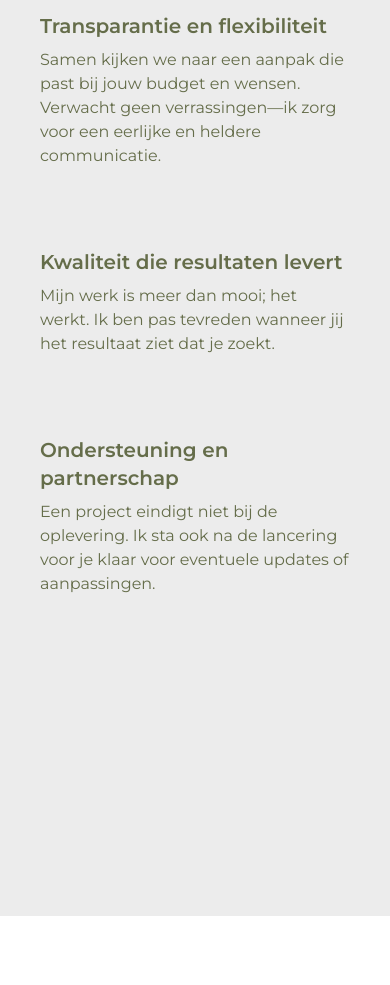
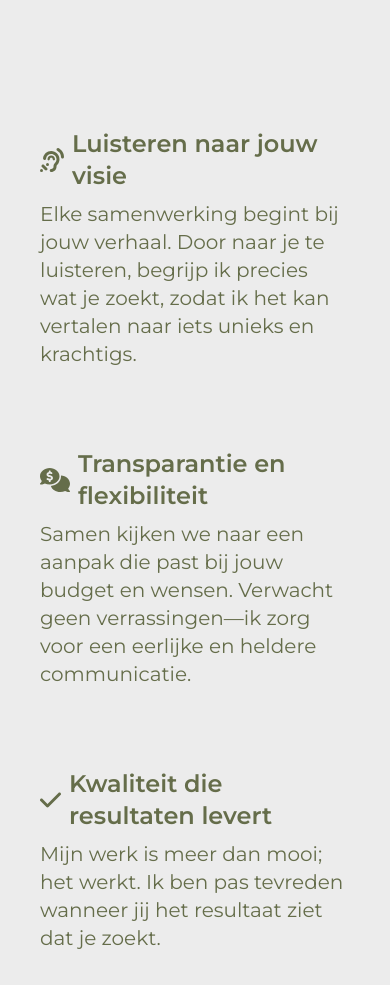
Before and after one commit to pgm-teynyuse/cereuscreative, a Nuxt app: page / in a window 390 px wide. Shown: the part 4080-5065 px from the top of the page. Built offline with nearby package versions, Linux system fonts and the light colour scheme.

Commit message:
Fix portfolio page

```diff
--- a/components/Headers/ProjectsHome.vue
+++ b/components/Headers/ProjectsHome.vue
@@ -1,17 +1,18 @@
 <template>
-  <div class="bg-white pt-40">
-    <div class="flex relative justify-between">
-      <div class="absolute left-0 lg:left-9 lg:-mt-4 mt-4 md:-mt-6">
-        <h2 class="text-7xl md:text-9xl text-darkgreen">
-          <span class="font-semibold">Projecten</span>
-        </h2>
-      </div>
-      <div class="absolute hidden md:hidden lg:block right-9">
+  <div class="bg-white
+  mb-96 pt-40">
+      <div class="flex p-10 justify-between  flex-col lg:flex-row md:flex-col md:items-start lg:items-center ">
+        <div>
+        <h1 class="lg:text-6xl text-4xl mb-5  text-darkgreen">
+          Recente<br><span class=" font-semibold italic">Projecten</span>
+        </h1>
+    </div>
+      <div class="md:hidden hidden lg:block">
         <NuxtLink
           to="/portfolio"
-          class="hover:bg-lightgreen px-2 py-3 text-darkgreen border border-darkgreen ease-out duration-500 transform text-xl"
+          class="hover:bg-lightgreen px-2 py-3  text-darkgreen border border-darkgreen ease-out duration-500 transform text-xl"
         >
-          Bekijk de projecten
+          Alle projecten
         </NuxtLink>
       </div>
     </div>
--- a/components/Headers/WhyMe.vue
+++ b/components/Headers/WhyMe.vue
@@ -1,6 +1,6 @@
 <template>
   <div
-    class="p-10 pt-40 pb-40 mb-40 items-start md:items-center gap-32 flex flex-col md:flex-row"
+    class="p-10 pt-40 pb-40 mb-40 mt-40 items-start md:items-start gap-32 flex flex-col md:flex-col"
   >
     <div class="">
       <h2 class="text-6xl mb-5 text-darkgreen">
@@ -10,10 +10,16 @@
 
     <div class="grid w-full md:grid-cols-2 gap-20 lg:grid-cols-2 flex-grow">
       <div class="flex flex-col">
-        <h4 class="text-xl font-semibold text-darkgreen">
+        <div class="flex gap-2 items-center">
+                <font-awesome-icon
+          :icon="['fas', 'ear-listen']"
+          class="text-2xl  text-darkgreen "
+        />
+        <h4 class="text-2xl font-semibold text-darkgreen">
           Luisteren naar jouw visie
         </h4>
-        <p class="text-darkgreen mt-2">
+        </div>
+        <p class="text-darkgreen text-xl mt-2">
           Elke samenwerking begint bij jouw verhaal. Door naar je te luisteren,
           begrijp ik precies wat je zoekt, zodat ik het kan vertalen naar iets
           unieks en krachtigs.
@@ -21,10 +27,16 @@
       </div>
 
       <div class="flex flex-col">
-        <h4 class="text-xl font-semibold text-darkgreen">
+        <div class="flex gap-2 items-center">
+                <font-awesome-icon
+          :icon="['fas', 'comments-dollar']"
+          class="text-2xl  text-darkgreen "
+        />
+        <h4 class="text-2xl font-semibold text-darkgreen">
           Transparantie en flexibiliteit
         </h4>
-        <p class="text-darkgreen mt-2">
+        </div>
+        <p class="text-darkgreen text-xl mt-2">
           Samen kijken we naar een aanpak die past bij jouw budget en wensen.
           Verwacht geen verrassingen—ik zorg voor een eerlijke en heldere
           communicatie.
@@ -32,20 +44,32 @@
       </div>
 
       <div class="flex flex-col">
-        <h4 class="text-xl font-semibold text-darkgreen">
+        <div class="flex gap-2 items-center">
+                <font-awesome-icon
+          :icon="['fas', 'check']"
+          class="text-2xl  text-darkgreen "
+        />
+        <h4 class="text-2xl font-semibold text-darkgreen">
           Kwaliteit die resultaten levert
         </h4>
-        <p class="text-darkgreen mt-2">
+        </div>
+        <p class="text-darkgreen text-xl mt-2">
           Mijn werk is meer dan mooi; het werkt. Ik ben pas tevreden wanneer jij
           het resultaat ziet dat je zoekt.
         </p>
       </div>
 
       <div class="flex flex-col">
-        <h4 class="text-xl font-semibold text-darkgreen">
+        <div class="flex gap-2 items-center">
+                <font-awesome-icon
+          :icon="['fas', 'handshake-angle']"
+          class="text-2xl  text-darkgreen "
+        />
+        <h4 class="text-2xl  font-semibold text-darkgreen">
           Ondersteuning en partnerschap
         </h4>
-        <p class="text-darkgreen mt-2">
+        </div>
+        <p class="text-darkgreen text-xl mt-2">
           Een project eindigt niet bij de oplevering. Ik sta ook na de lancering
           voor je klaar voor eventuele updates of aanpassingen.
         </p>
--- a/components/Items/StepsMobile.vue
+++ b/components/Items/StepsMobile.vue
@@ -24,7 +24,7 @@
         </h3>
       </div>
       <p
-        class="ml-4 text-lg mt-2 mb-2 h-36 border-l-[5px] border-darkgreen pl-5 text-darkgreen"
+        class="ml-4 text-lg mt-2 mb-2 h-48 border-l-[5px] border-darkgreen pl-5 text-darkgreen"
       >
         We starten met een kennismaking om jouw doelen, visie en doelgroep te
         begrijpen. Dit vormt de basis voor een sterk ontwerp en een effectieve
@@ -43,7 +43,7 @@
         </h3>
       </div>
       <p
-        class="ml-4 mt-2 text-lg mb-2 h-36 border-l-[5px] border-darkgreen pl-5 text-darkgreen"
+        class="ml-4 mt-2 text-lg mb-2 h-48 border-l-[5px] border-darkgreen pl-5 text-darkgreen"
       >
         Op basis van onze gesprekken werk ik een creatief concept uit. Dit omvat
         de eerste ontwerpen voor je merk of website, zodat je een helder beeld
@@ -62,7 +62,7 @@
         </h3>
       </div>
       <p
-        class="ml-4 mt-2 text-lg mb-2 h-36 border-l-[5px] border-darkgreen pl-5 text-darkgreen"
+        class="ml-4 mt-2 text-lg mb-2 h-48 border-l-[5px] border-darkgreen pl-5 text-darkgreen"
       >
         In deze fase breng ik het concept tot leven. Ik werk aan de visuele
         identiteit of het webdesign, waarbij ik oog heb voor detail en
@@ -81,7 +81,7 @@
         </h3>
       </div>
       <p
-        class="ml-4 mt-2 text-lg mb-2 h-36 border-l-[5px] border-darkgreen pl-5 text-darkgreen"
+        class="ml-4 mt-2 text-lg mb-2 h-48 border-l-[5px] border-darkgreen pl-5 text-darkgreen"
       >
         We doorlopen samen de ontwerpen en ik verwerk jouw feedback om te zorgen
         dat alles perfect aansluit bij jouw wensen.
--- a/components/Items/WorkWithMe.vue
+++ b/components/Items/WorkWithMe.vue
@@ -1,9 +1,9 @@
 <template>
   <div class="p-10 bg-white pt-40 pb-40">
-    <div class=" border-lightgreen">
+    <div >
       <div class="flex justify-between flex-col lg:flex-row md:flex-col md:items-start lg:items-center ">
         <div>
-        <h1 class="text-4xl mb-5 font-semibold italic text-darkgreen">
+        <h1 class="lg:text-6xl text-4xl mb-5 font-semibold italic text-darkgreen">
           Samenwerken
         </h1>
         <p class="text-maingreen text-xl pb-10 ">
--- a/pages/index.vue
+++ b/pages/index.vue
@@ -6,7 +6,6 @@
     <WhyMe />
     <WorkWithMe />
     <ProjectsHome />
-    <Testimonial />
   </div>
 </template>
 
--- a/pages/portfolio/index.vue
+++ b/pages/portfolio/index.vue
@@ -1,7 +1,37 @@
 <template>
-  <div class="p-10">
-    <h1 class="text-5xl font-semibold text-darkgreen">Projecten</h1>
-    <!-- Hier kun je een lijst van projecten tonen -->
+  <div class="p-10 mb-96">
+    <h1 class="text-5xl font-semibold text-darkgreen">Portfolio</h1>
+    <div class="grid grid-cols-1 mt-16  sm:grid-cols-2 lg:grid-cols-3">
+      <div
+        v-for="project in projects"
+        :key="project.id"
+        class="relative group w-full h-96 overflow-hidden text-darkgreen"
+      >
+        <NuxtLink
+          :to="`/portfolio/${project.slug}`"
+          class="block w-full h-full"
+        >
+          <div
+            class="w-full h-full transition-transform duration-300 group-hover:scale-105"
+          >
+            <img
+              class="w-full h-full object-cover transition-opacity duration-300"
+              :src="project.image ? project.image : '/images/covers/noimage.jpg'"
+              alt="project image"
+            />
+          </div>
+          <div
+            :style="{ backgroundColor: project.hoverColor }"
+            class="absolute inset-0 bg-opacity-0 flex flex-col items-center justify-center opacity-80 md:opacity-0 md:group-hover:opacity-100 transition-opacity duration-300"
+          >
+            <h3 class="text-4xl font-semibold text-white">
+              {{ project.title }}
+            </h3>
+            <p class="text-xl text-white mt-2">{{ project.description }}</p>
+          </div>
+        </NuxtLink>
+      </div>
+    </div>
   </div>
 </template>
 
@@ -9,7 +39,32 @@
 export default {
   data() {
     return {
-      // Eventueel een lijst van projecten
+      projects: [
+        {
+          id: 1,
+          title: 'Quibo',
+          slug: 'quibo',
+          image: '/images/covers/project1.jpg',
+          description: 'Boekenruil platform',
+          hoverColor: '#283F8B', // Unieke kleur voor dit project
+        },
+        {
+          id: 2,
+          title: 'Sweet Tooth',
+          slug: 'sweet-tooth',
+          image: '/images/covers/project2.jpg',
+          description: 'Bakkerij',
+          hoverColor: '#DAC8B2', // Unieke kleur voor dit project
+        },
+        {
+          id: 3,
+          title: 'Studio T',
+          slug: 'studio-t',
+          image: '/images/covers/project3.jpg',
+          description: 'Digital Agency',
+          hoverColor: '#ED6653', // Unieke kleur voor dit project
+        },
+      ],
     };
   },
 };
```
